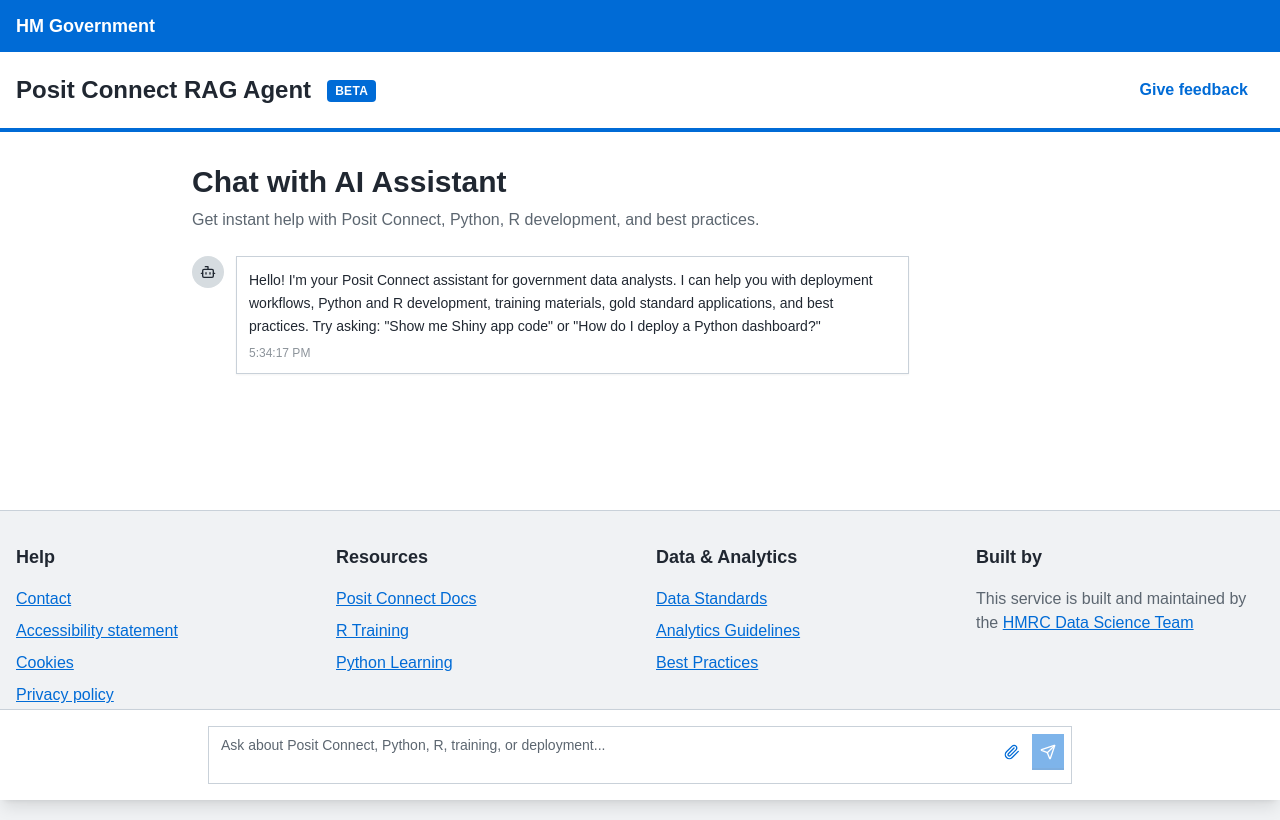
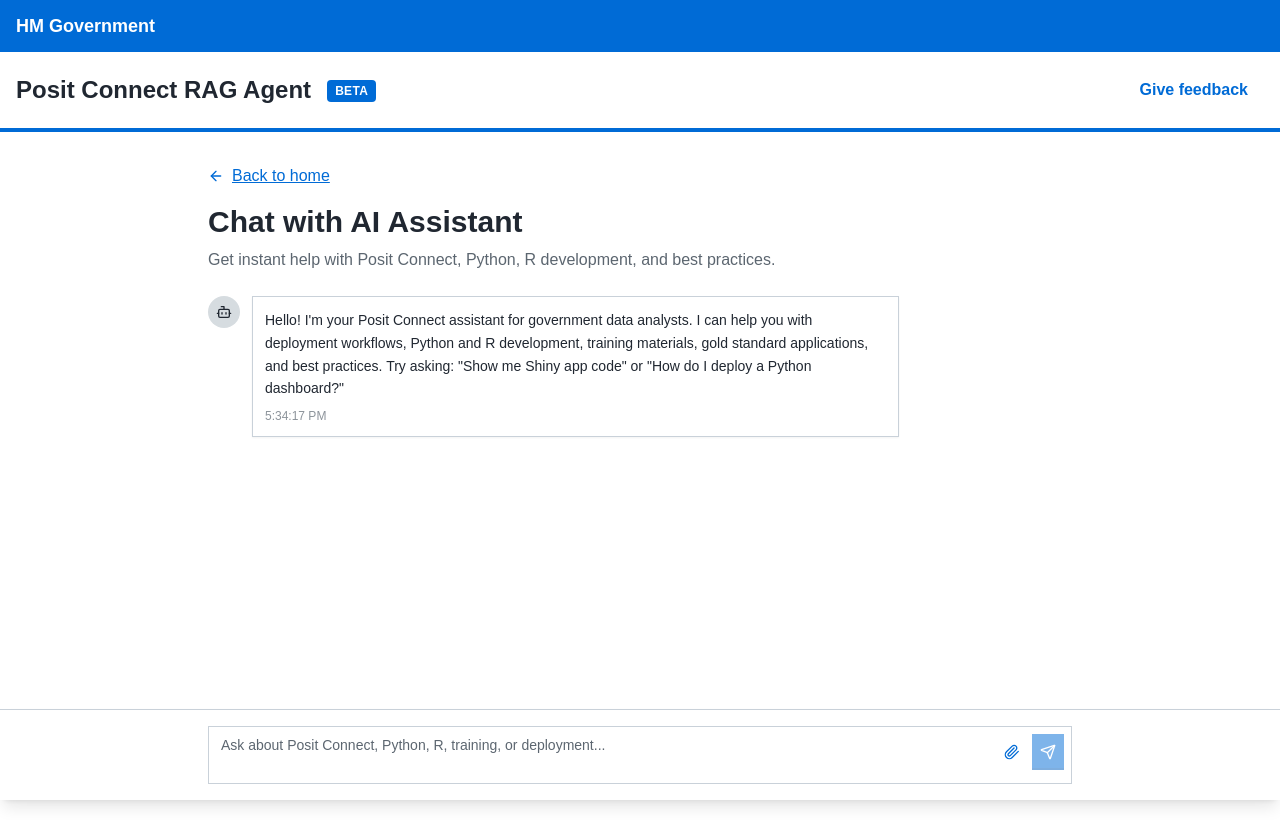
Before and after one commit to craigdbrewster/posit-rag-agent, a React (Vite) app: page /chat in a window 1280 px wide. Built offline with nearby package versions, Linux system fonts and the light colour scheme; the HTML template or start-up script is replaced by a standard one.

Commit message:
Refactor chat page layout

```diff
--- a/src/components/ChatInterface.tsx
+++ b/src/components/ChatInterface.tsx
@@ -78,9 +78,44 @@ export const ChatInterface = ({ onSendMessage, initialMessage }: ChatInterfacePr
   // Handle initial message from navigation
   useEffect(() => {
     if (initialMessage && initialMessage.trim()) {
-      setInputMessage(initialMessage);
+      // Add the user message immediately when there's an initial message
+      const userMessage: Message = {
+        id: `user-initial-${Date.now()}`,
+        content: initialMessage.trim(),
+        sender: "user",
+        timestamp: new Date(),
+      };
+
+      setMessages(prev => [...prev, userMessage]);
+
+      // Process the initial message and get AI response
+      const processInitialMessage = async () => {
+        setIsLoading(true);
+        try {
+          const response = await onSendMessage(initialMessage.trim());
+
+          const assistantMessage: Message = {
+            id: `assistant-initial-${Date.now()}`,
+            content: response,
+            sender: "assistant",
+            timestamp: new Date(),
+          };
+
+          setMessages(prev => [...prev, assistantMessage]);
+        } catch (error) {
+          toast({
+            title: "Error",
+            description: "Failed to get response from the AI assistant. Please try again.",
+            variant: "destructive",
+          });
+        } finally {
+          setIsLoading(false);
+        }
+      };
+
+      processInitialMessage();
     }
-  }, [initialMessage]);
+  }, [initialMessage, onSendMessage, toast]);
 
   const handleSubmit = async (e: React.FormEvent) => {
     e.preventDefault();
--- a/src/pages/Chat.tsx
+++ b/src/pages/Chat.tsx
@@ -1,10 +1,10 @@
 import { useState, useEffect } from "react";
 import { PositHeader } from "@/components/PositHeader";
-import { PositFooter } from "@/components/PositFooter";
 import { ChatInterface } from "@/components/ChatInterface";
 import { useToast } from "@/hooks/use-toast";
-import { useLocation } from "react-router-dom";
+import { useLocation, Link } from "react-router-dom";
 import { processPositQuery } from "@/lib/positRAG";
+import { ArrowLeft } from "lucide-react";
 
 const Chat = () => {
   const { toast } = useToast();
@@ -37,9 +37,16 @@ const Chat = () => {
         feedbackUrl="mailto:posit-support@hmrc.gov.uk"
       />
 
-      <main className="flex-1 container mx-auto px-4 py-8 pb-24">
-        <div className="max-w-4xl mx-auto">
+      <main className="flex-1 pb-24">
+        <div className="container mx-auto px-4 py-8 max-w-4xl">
           <div className="mb-6">
+            <Link
+              to="/"
+              className="inline-flex items-center text-primary underline hover:no-underline mb-4"
+            >
+              <ArrowLeft className="h-4 w-4 mr-2" />
+              Back to home
+            </Link>
             <h1 className="text-3xl font-bold mb-2">Chat with AI Assistant</h1>
             <p className="text-muted-foreground">
               Get instant help with Posit Connect, Python, R development, and best practices.
@@ -49,8 +56,6 @@ const Chat = () => {
           <ChatInterface onSendMessage={handleSendMessage} initialMessage={initialMessage} />
         </div>
       </main>
-
-      <PositFooter />
     </div>
   );
 };
--- a/src/pages/Help.tsx
+++ b/src/pages/Help.tsx
@@ -19,7 +19,7 @@ const Help = () => {
           <Button variant="ghost" asChild>
             <Link to="/" className="flex items-center space-x-2">
               <ArrowLeft className="h-4 w-4" />
-              <span>Back to Chat</span>
+              <span>Back to home</span>
             </Link>
           </Button>
         </div>
--- a/src/pages/KnowledgeHub.tsx
+++ b/src/pages/KnowledgeHub.tsx
@@ -19,7 +19,7 @@ const KnowledgeHub = () => {
           <Button variant="ghost" asChild>
             <Link to="/" className="flex items-center space-x-2">
               <ArrowLeft className="h-4 w-4" />
-              <span>Back to Chat</span>
+              <span>Back to home</span>
             </Link>
           </Button>
         </div>
```
